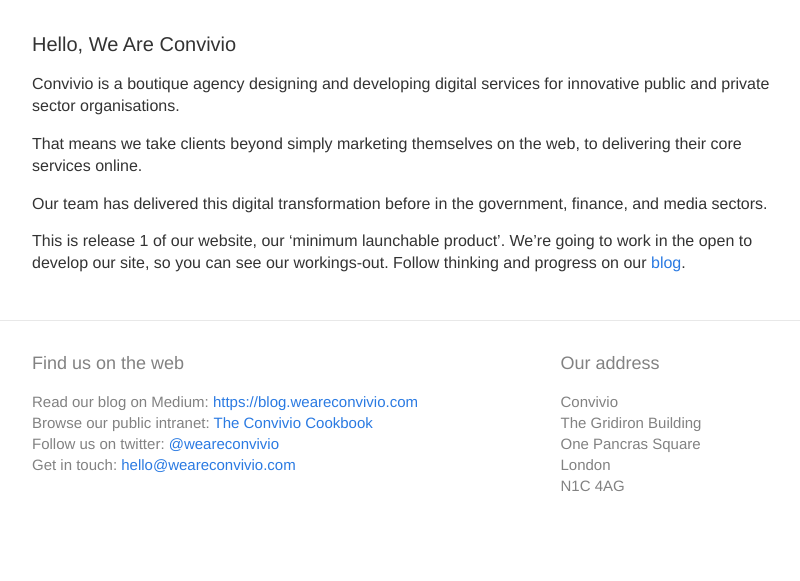
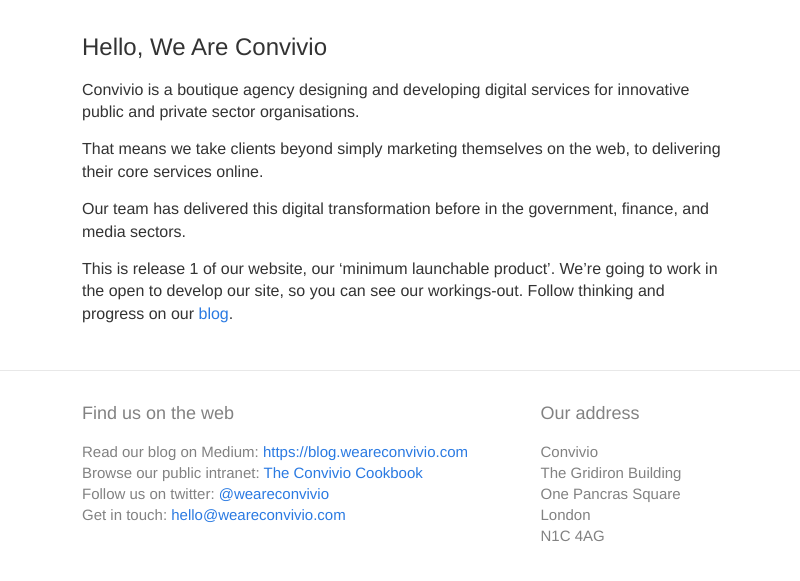
Before and after one commit to crablab/Convivio-Site, a Jekyll site: the page built from index.md, in a window 1280 px wide. Shown: the top 581 px of the page, without its empty margins (238-1038 px from the left). Built offline with Jekyll 4.4.1, drawn with Linux system fonts in a browser that asks for light colours.

Commit message:
Reduced max line length for better readability, increased heading slightly for better contrast

```diff
--- a/_sass/_layout.scss
+++ b/_sass/_layout.scss
@@ -154,7 +154,7 @@
 }
 
 .page-heading {
-    font-size: 20px;
+    font-size: 24px;
 }
 
 .post-list {
--- a/css/main.scss
+++ b/css/main.scss
@@ -23,7 +23,7 @@
 $grey-color-dark:  darken($grey-color, 25%);
 
 // Width of the content area
-$content-width:    800px;
+$content-width:    700px;
 
 $on-palm:          600px;
 $on-laptop:        800px;
```
